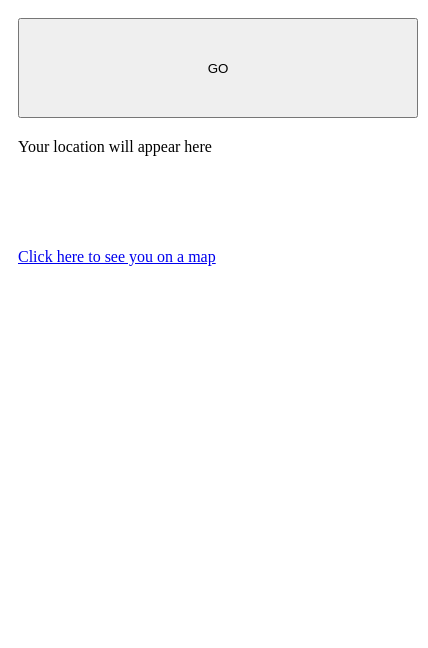
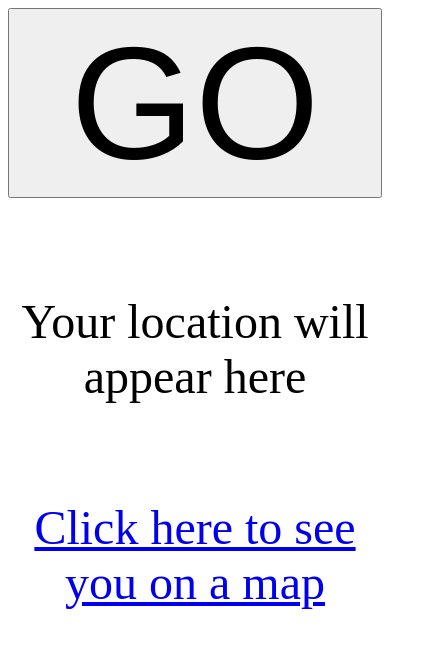
Before and after one commit to jmdb-tutorial/geolocation, a website: page site/index.html in a window 390 px wide. Shown: the whole page, 428 px wide, since content can reach past the window. Drawn offline with Linux system fonts and the light colour scheme.

Commit message:
Making it big on the phone

```diff
--- a/site/css/site.css
+++ b/site/css/site.css
@@ -1,18 +1,25 @@
-#btn-go {
-    width: 400px;
-    height: 100px;
-    margin:10px;
+#div-content {
+    width: 100%;
+
 }
 
+#btn-go, #div-output, #a-maps {
+    width:100%;
+
+}
+
+#btn-go {
+    font-size: 10em;
+}
 #div-output {
-    width:400px;
-    height:100px;
-    margin:10px;
+    font-size: 3em;
+    text-align: center;
+    margin-top:2em;
+    margin-bottom:2em;
 }
 
 #a-maps {
-    width:400px;
-    height:100px;
-    margin:10px;
+    font-size: 3em;
     text-align: center;
+    display:block;
 }
--- a/site/index.html
+++ b/site/index.html
@@ -7,22 +7,24 @@
 </head>
 <body>
 
+<div id="div-content">
     <button id="btn-go" type="button" name="GO">GO</button>
 
     <div id="div-output">
         Your location will appear here
     </div>
-
     <div>
         <a id="a-maps" target="_blank" href="https://www.google.co.uk/maps/">Click here to see you on a map</a>
+    </div>
 </div>
 
 </body>
 
 <script type="module">
-    import { calculateGeoCode } from "./js/main.js"
+    import {calculateGeoCode} from "./js/main.js"
 
     const divOutput = document.getElementById('div-output')
+
     function updateOutput(latitude, longitude) {
 
         const mapsLink = document.getElementById('a-maps')
@@ -35,6 +37,7 @@
         divOutput.textContent = 'Retrieving location...'
         calculateGeoCode(updateOutput)
     }
+
     document.getElementById('btn-go').onclick = btnGoOnClick
 </script>
 </html>
```
Lines whose indentation alone changed are shown as unchanged.
